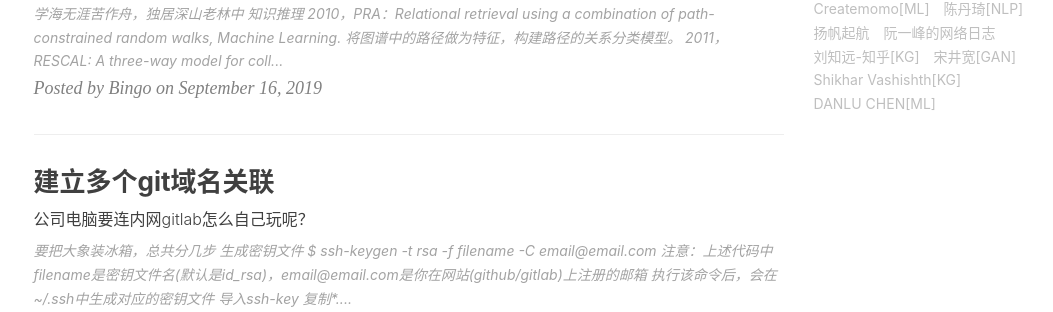
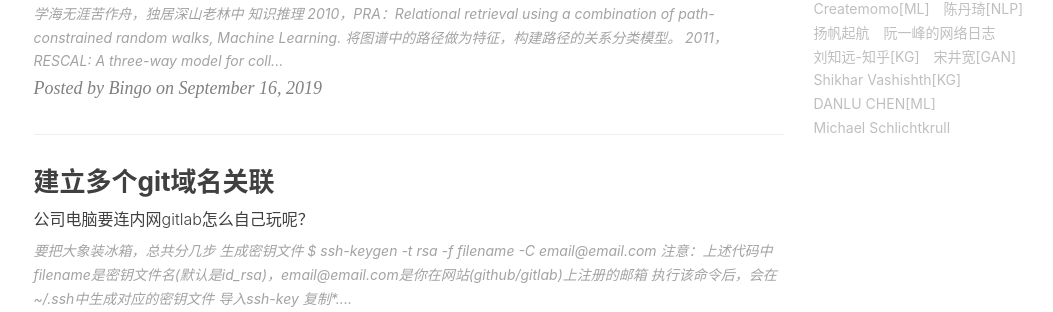
Before and after one commit to yutong2021/yutong2021.github.io, a Jekyll site: the page built from index.html, in a window 1280 px wide and 900 px high, scrolled down 1041 px. Shown: the part 141-453 px from the top of the window, without its empty margins (134-1187 px from the left). Built offline with Jekyll 4.4.1, drawn with Linux system fonts in a browser that asks for light colours; nearby versions of some CDN libraries; the list of posts is cut into pages by our own code; comment, search, counter and statistics services are not loaded.

Commit message:
add friend

```diff
--- a/_config.yml
+++ b/_config.yml
@@ -144,5 +144,8 @@ friends: [
     },{
         title: "DANLU CHEN[ML]",
         href: "http://taineleau.me/"
+    },{
+        title: "Michael Schlichtkrull",
+        href: "http://michschli.github.io/"
     }
 ]
```
